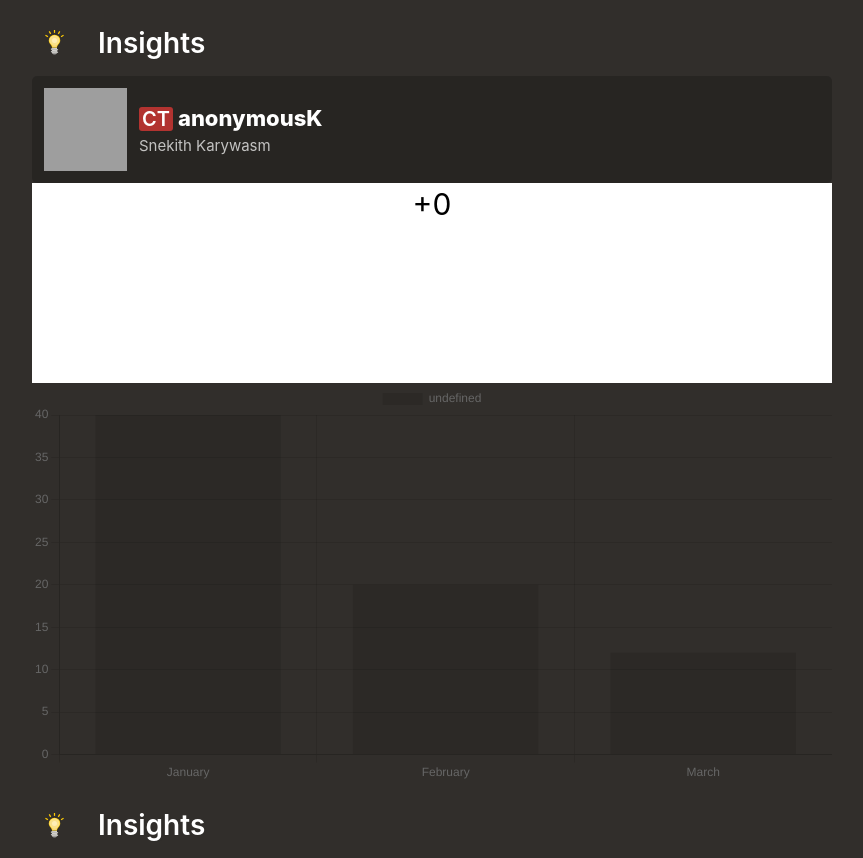
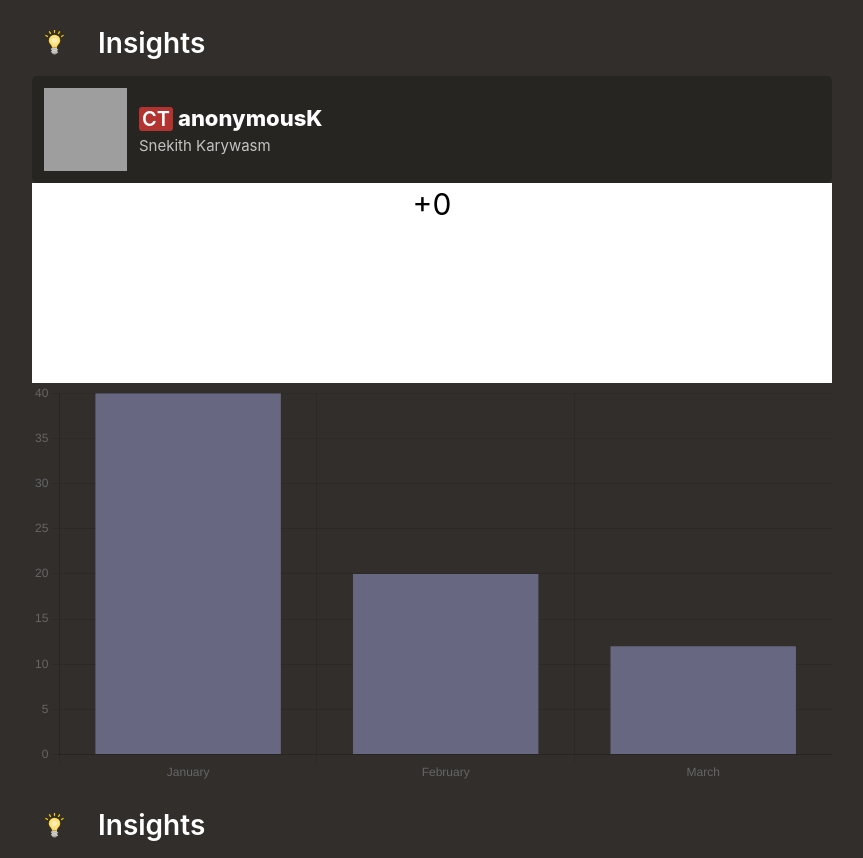
Before and after one commit to FuzzyLogic123/chess-insights, a Nuxt app: page /insights/1 in a window 1280 px wide. Shown: the whole page, without its empty margins (208-1071 px from the left). Built offline with nearby package versions, Linux system fonts and the light colour scheme; grey boxes are pictures that could not be loaded.

Commit message:
fixed legend

```diff
--- a/components/BarChart.vue
+++ b/components/BarChart.vue
@@ -8,9 +8,9 @@
 
   <script>
   import { Bar } from 'vue-chartjs'
-  import { Chart as ChartJS, Title, Tooltip, Legend, BarElement, CategoryScale, LinearScale } from 'chart.js'
+  import { Chart as ChartJS, Title, Tooltip, BarElement, CategoryScale, LinearScale, registerables } from 'chart.js'
 
-  ChartJS.register(Title, Tooltip, Legend, BarElement, CategoryScale, LinearScale)
+  ChartJS.register(Title, Tooltip, BarElement, CategoryScale, LinearScale)
 
   export default {
     name: 'BarChart',
@@ -19,7 +19,7 @@
       return {
         chartData: {
           labels: [ 'January', 'February', 'March' ],
-          datasets: [ { data: [40, 20, 12] } ]
+          datasets: [ { data: [40, 20, 12], backgroundColor: "#676781" } ]
         },
         chartOptions: {
           responsive: true
```
